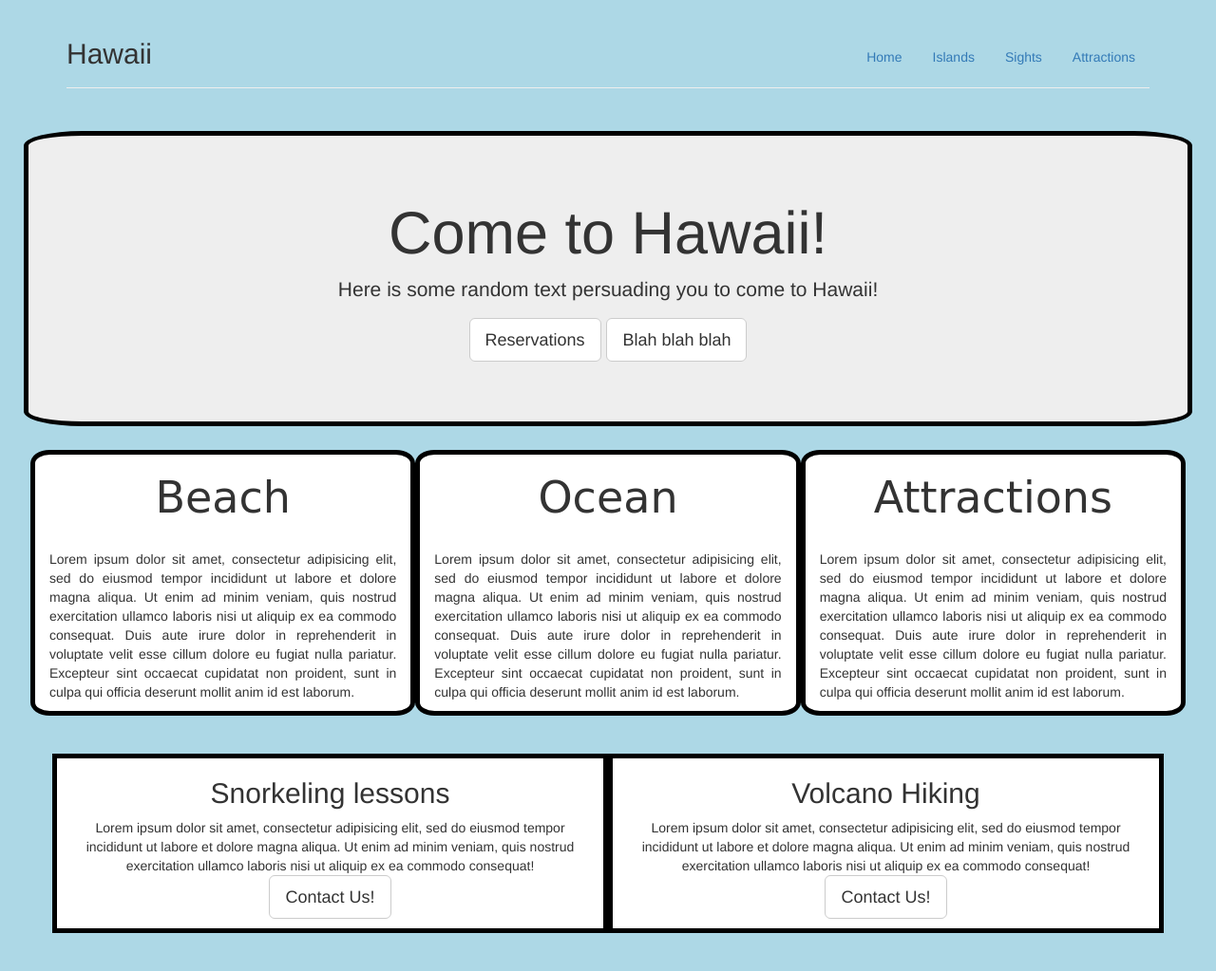
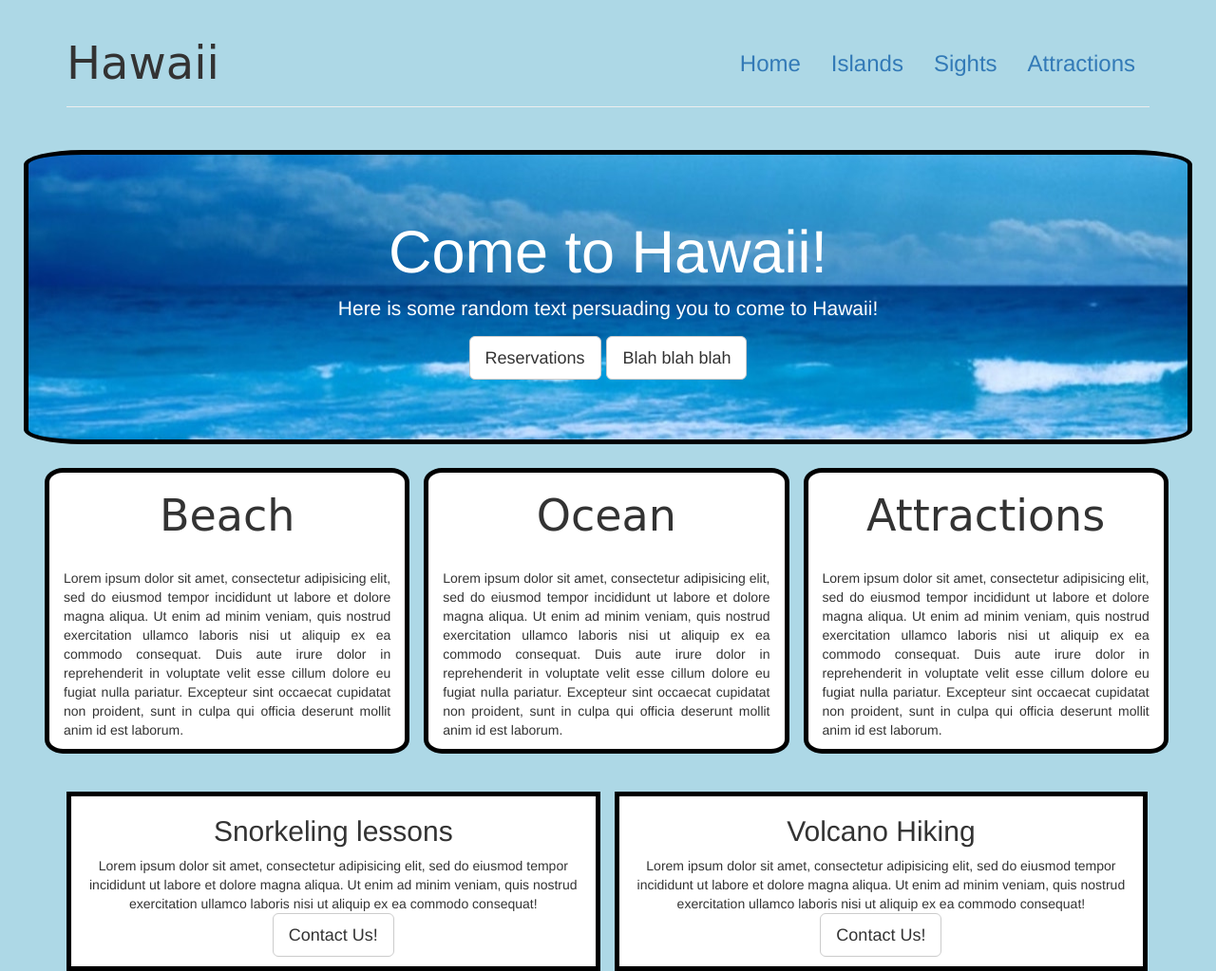
Before and after one commit to BlakeScala/vacation, a plain HTML site: page index.html in a window 1280 px wide. Shown: the whole page at 95% size. Before the commit the page ends 983 px from the top, so only its background shows below. Drawn offline with Linux system fonts and the light colour scheme.

Commit message:
add margins, jumbotron image, and edit css

```diff
--- a/css/mystyles.css
+++ b/css/mystyles.css
@@ -1,15 +1,14 @@
 .jumbotron {
   text-align: center;
+  color: white;
+  font-weight: bold;
   margin: 25px;
   border: 5px solid black;
   border-radius: 5%;
+  background-image: url(../img/wave.jpg);
 }
 #contain {
   width: 95%;
-}
-
-.gimmeMargin {
-  margin: 0 auto;
 }
 
 .col-md-4 {
@@ -17,6 +16,8 @@
   background-color: white;
   border: 5px solid black;
   border-radius: 5%;
+  margin-left:15px;
+    width:31.6%;
 }
 .col-md-4 h2{
   text-align: center;
@@ -29,8 +30,18 @@
   text-align: center;
   background-color: white;
   border: 5px solid black;
-  margin: 40px auto 0;
+  margin-left:15px;
+    width:48%;
 }
 body {
   background-color: lightblue;
 }
+
+.page-header h2{
+  font-size: 48px;
+  font-family: cursive;
+}
+
+.nav{
+  font-size: 24px;
+}
```
Also changed, not shown: img/wave.jpg (added).
